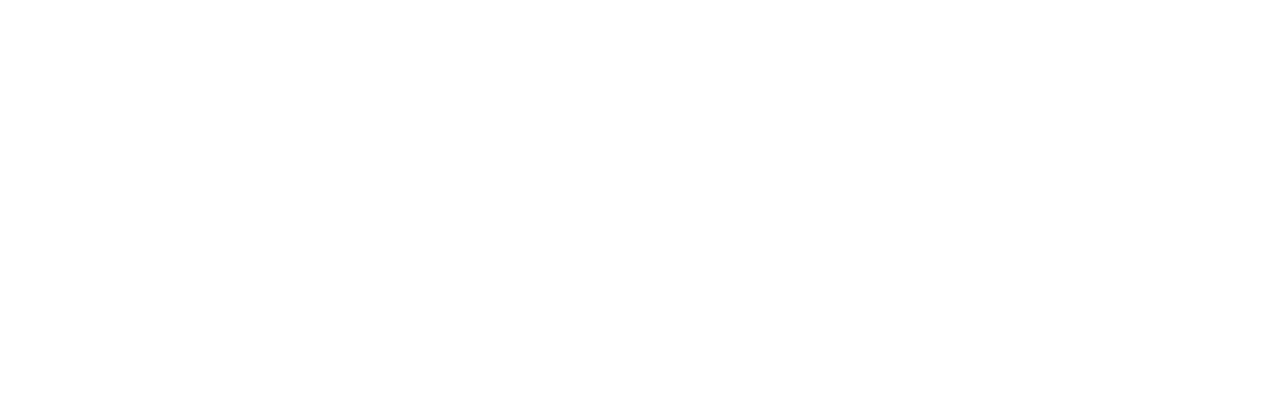
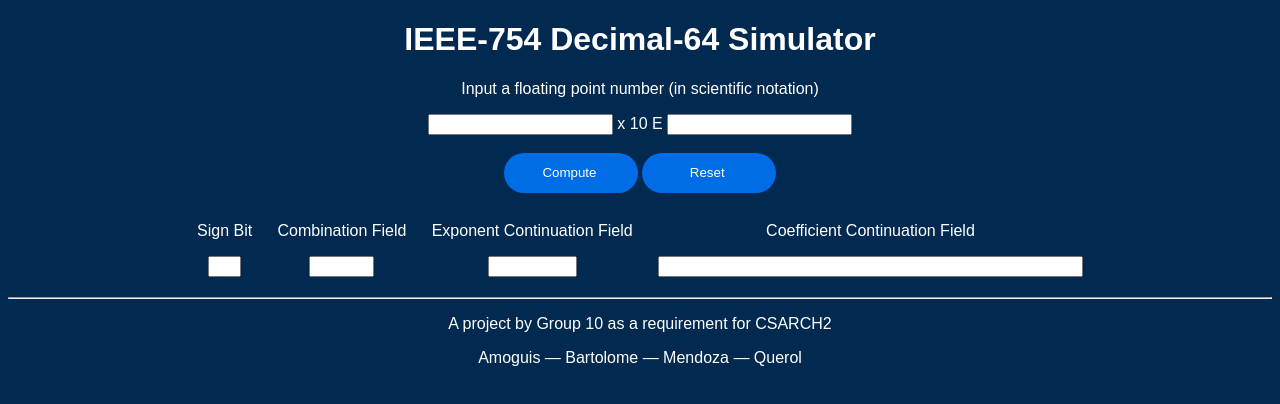
Before and after one commit to AdrielAmoguis/web-decimal-64-simulator, a plain HTML site: page index.html in a window 1280 px wide. Drawn offline with Linux system fonts and the light colour scheme; a web font is replaced by a local one.

Commit message:
Implemented GUI
Complete UI implementation for back-end development

```diff
--- a/index.html
+++ b/index.html
@@ -5,12 +5,65 @@
         <meta http-equiv="X-UA-Compatible" content="IE=edge" />
         <meta name="viewport" content="width=device-width, initial-scale=1.0" />
         <link rel="stylesheet" href="styles.css" />
-    <title>Decimal-64 Simulator</title>
+        <link rel="preconnect" href="https://fonts.googleapis.com" />
+        <link rel="preconnect" href="https://fonts.gstatic.com" crossorigin />
+        <link href="https://fonts.googleapis.com/css2?family=Yaldevi:wght@700&display=swap" rel="stylesheet" />
+        <title>IEEE-754 Decimal-64 Simulator</title>
     </head>
     <body>
         <!-- TODO: Implement Page Design -->
         <script src="./viewController.js"></script>
         <script src="./decode.js"></script>
         <script src="./encode.js"></script>
+
+        <!-- MAIN PAGE DESIGN -->
+        <div id="main-title">
+            <h1>IEEE-754 Decimal-64 Simulator</h1>
+        </div>
+
+        <p style="text-align: center">Input a floating point number (in scientific notation)</p>
+
+        <!-- INPUT -->
+        <form id="input">
+            <input type="number" name="significand" />
+            x 10 E
+            <input type="number" name="exponent" />
+            <br />
+            <br />
+            <!-- SUBMIT TO BACK-END -->
+            <input class="compute-button" type="submit" value="Compute" onclick="placeFunctionHere();" />
+            <!-- RESET VALUES AND CLEAR OUTPUT -->
+            <input class="compute-button" type="reset" value="Reset" onclick="placeFunctionHere();" />
+        </form>
+
+        <!-- OUTPUT -->
+        <form id="output">
+            <div class="output-parent">
+                <div class="output-child">
+                    <p>Sign Bit</p>
+                    <input type="text" name="sign-bit" size="1" readonly />
+                </div>
+
+                <div class="output-child">
+                    <p>Combination Field</p>
+                    <input type="text" name="comb-field" size="5" readonly />
+                </div>
+
+                <div class="output-child">
+                    <p>Exponent Continuation Field</p>
+                    <input type="text" name="exp-cont" size="8" readonly />
+                </div>
+                <div class="output-child">
+                    <p>Coefficient Continuation Field</p>
+                    <input type="text" name="coeff-cont" size="50" readonly />
+                </div>
+            </div>
+        </form>
+        <hr />
+
+        <footer>
+            <p>A project by Group 10 as a requirement for CSARCH2</p>
+            <p>Amoguis — Bartolome — Mendoza — Querol</p>
+        </footer>
     </body>
 </html>
--- a/styles.css
+++ b/styles.css
@@ -1 +1,56 @@
 /* TODO: Implement Styles */
+body {
+    background-color: #022a50;
+    font-family: 'Yaldevi', sans-serif;
+    color: white;
+}
+
+#main-title {
+    text-align: center;
+}
+
+#input,
+#output {
+    text-align: center;
+}
+
+.output-parent {
+    display: flex;
+    flex-direction: row;
+    justify-content: center;
+}
+
+.output-child {
+    padding: 1%;
+}
+
+.compute-button {
+    border-radius: 20px;
+    color: #ffffff;
+    font-family: 'Yaldevi', sans-serif;
+    padding: 10px;
+    width: 10em;
+    height: 3em;
+    border: solid #006ce5 0;
+    background-color: #006ce5;
+    text-decoration: none;
+    display: inline-block;
+    cursor: pointer;
+    text-align: center;
+    padding-right: 1em;
+}
+
+.compute-button:hover {
+    background: #1e62d0;
+    border: solid #2665c1 0;
+    border-radius: 20px;
+    text-decoration: none;
+}
+
+#buttons {
+    padding-right: 5em;
+}
+
+footer {
+    text-align: center;
+}
```
Also changed, not shown: encode.js (+6 -6 lines). Lines whose indentation alone changed are shown as unchanged.
